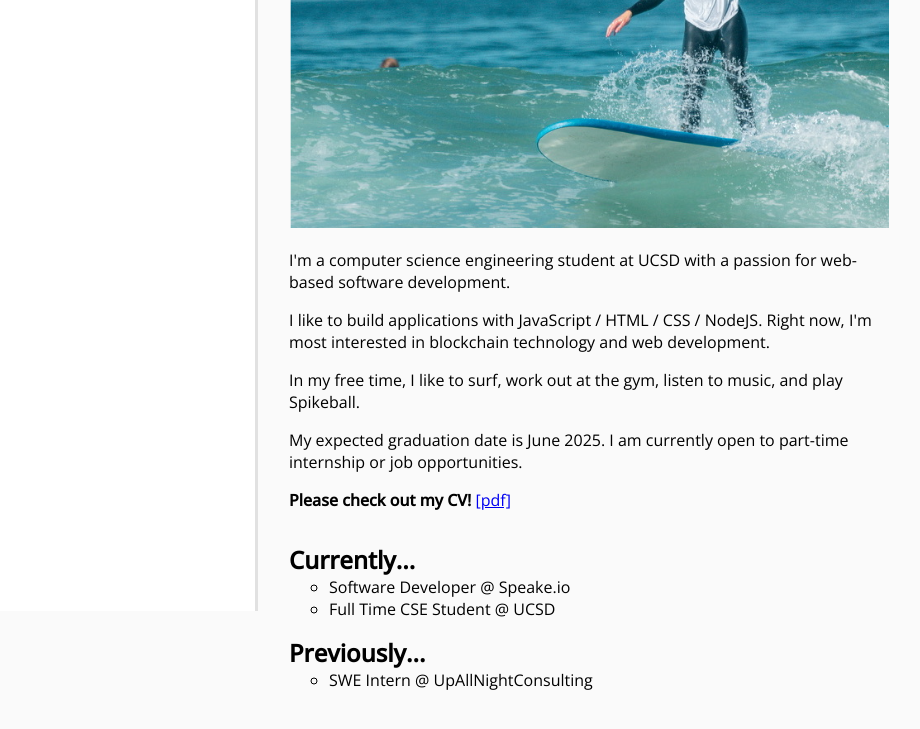
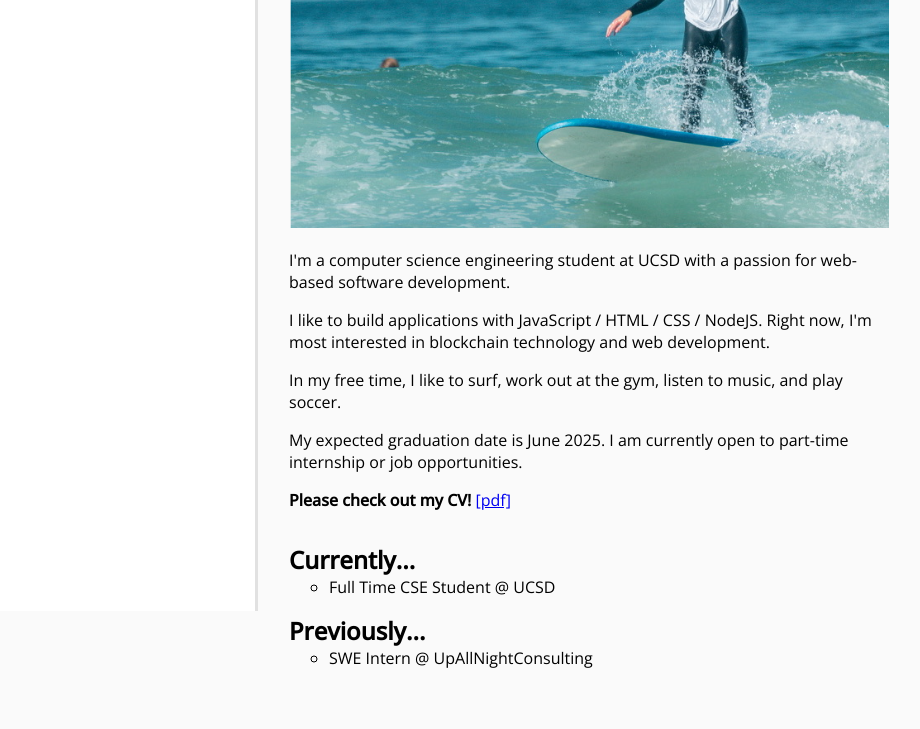
Before and after one commit to leo3friedman/leo3friedman.github.io, a plain HTML site: page index.html in a window 1280 px wide. Shown: the part 221-950 px from the top of the page, without its empty margins (1-921 px from the left). Drawn offline with nearby package versions, Linux system fonts and the light colour scheme.

Commit message:
update currently section

```diff
--- a/index.html
+++ b/index.html
@@ -44,7 +44,7 @@
         </p>
         <p class="about-me-paragraph">
           In my free time, I like to surf, work out at the gym, listen to music,
-          and play Spikeball.
+          and play soccer.
         </p>
         <p class="about-me-paragraph">
           My expected graduation date is June 2025. I am currently open to
@@ -58,7 +58,6 @@
       <section>
         <dl>
           <dt><h2 class="section-header">Currently...</h2></dt>
-          <dd>Software Developer @ Speake.io</dd>
           <dd>Full Time CSE Student @ UCSD</dd>
         </dl>
         <dl>
```
